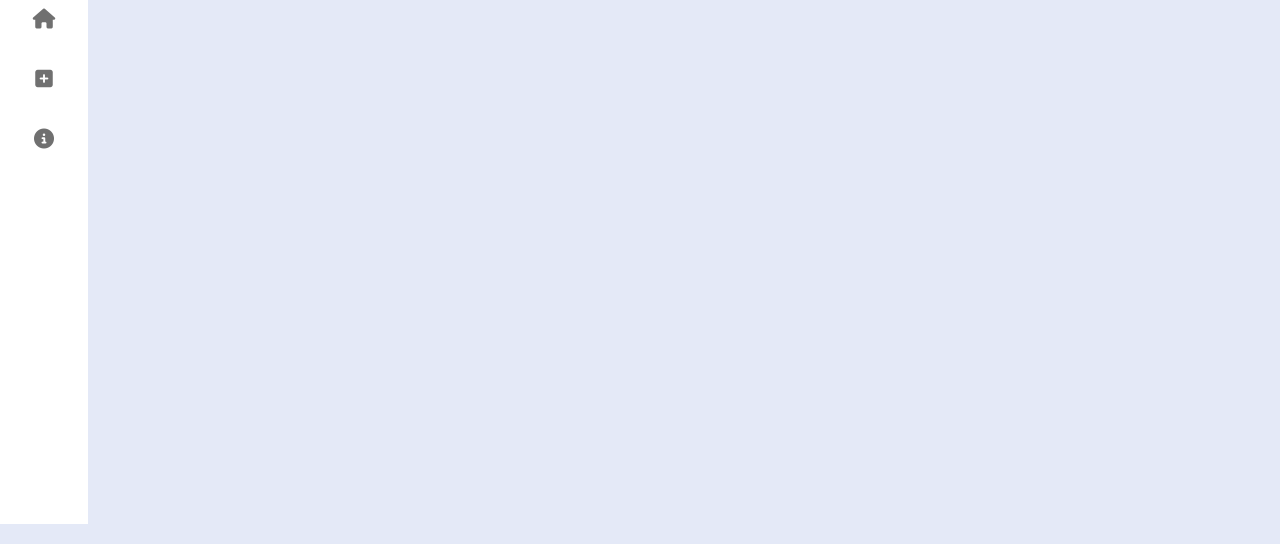
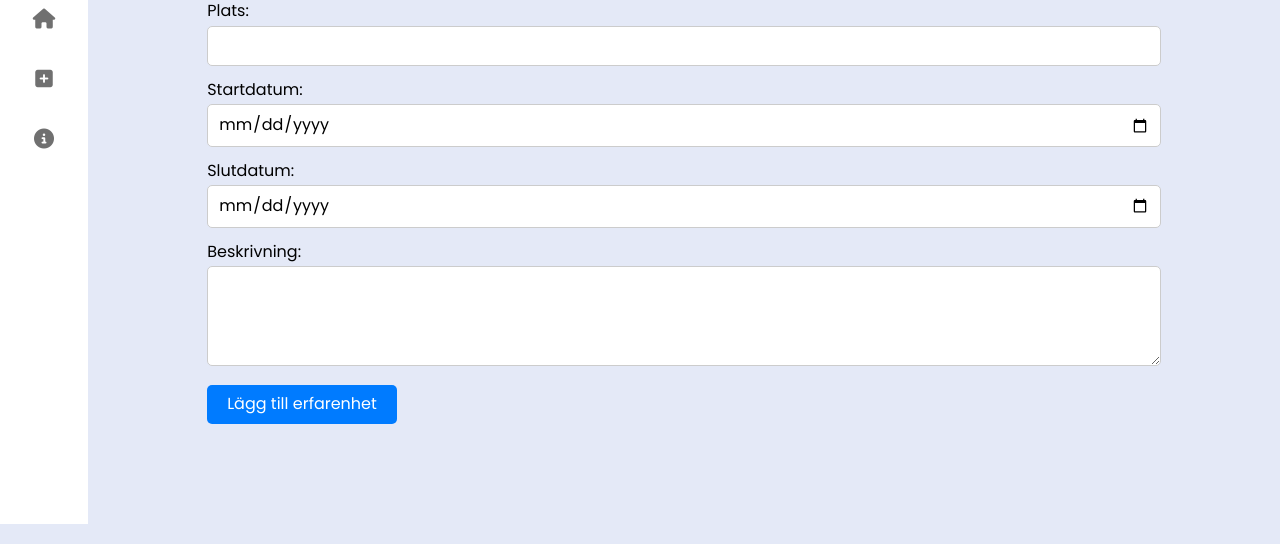
Before and after one commit to Zeydz/backend-moment2.2, a website built with Parcel: page add.html in a window 1280 px wide. Shown: the part 276-820 px from the top of the page. Built offline with nearby package versions, Linux system fonts and the light colour scheme; no server answers.

Commit message:
Lagt till formulär, styling och GET

```diff
--- a/add.html
+++ b/add.html
@@ -61,7 +61,30 @@
         </div>
     </nav>
     <section class="home">
+        <h1 class="text">Lägg till arbetserfarenhet</h1>
+        <div class="form-center">
+            <form id="add-experience-form">
+                <label for="companyname">Företagsnamn:</label>
+                <input type="text" id="companyname" name="companyname" required><br>
 
+                <label for="jobtitle">Jobbtitel:</label>
+                <input type="text" id="jobtitle" name="jobtitle" required><br>
+
+                <label for="location">Plats:</label>
+                <input type="text" id="location" name="location" required><br>
+
+                <label for="startdate">Startdatum:</label>
+                <input type="date" id="startdate" name="startdate" required><br>
+
+                <label for="enddate">Slutdatum:</label>
+                <input type="date" id="enddate" name="enddate" required><br>
+
+                <label for="description">Beskrivning:</label>
+                <textarea id="description" name="description" required></textarea><br>
+
+                <button type="submit">Lägg till erfarenhet</button>
+            </form>
+        </div>
     </section>
     <script src="src/js/design.js" type="module"></script>
     <script src="src/js/main.js" type="module"></script>
--- a/src/css/main.scss
+++ b/src/css/main.scss
@@ -11,3 +11,4 @@
 @use "layout/darkmode";
 
 @use "pages/index";
+@use "pages/add";
--- /dev/null
+++ b/src/css/pages/_add.scss
@@ -0,0 +1,40 @@
+.form-center {
+    margin: 0 auto;
+    width: 80%;
+    form {
+        margin-top: 20px;
+    }
+}
+
+label {
+    display: block;
+    margin-bottom: 5px;
+}
+
+input[type="text"],
+input[type="date"],
+textarea {
+    width: 100%;
+    padding: 10px;
+    margin-bottom: 15px;
+    border: 1px solid #ccc;
+    border-radius: 5px;
+}
+
+textarea {
+    height: 100px;
+}
+
+button {
+    background-color: #007bff;
+    color: #fff;
+    border: none;
+    padding: 10px 20px;
+    border-radius: 5px;
+    cursor: pointer;
+    transition: background-color 0.3s ease;
+}
+
+button:hover {
+    background-color: #0056b3;
+}
--- a/src/css/pages/_index.scss
+++ b/src/css/pages/_index.scss
@@ -14,6 +14,10 @@
     color: variables.$text-color;
     padding: 23px 40px;
   }
+}
+#work-experiences-list {
+  padding: 23px 40px;
+  list-style: none;
 }
 
 .sidebar.close ~ .home {
--- a/src/js/main.js
+++ b/src/js/main.js
@@ -0,0 +1,30 @@
+"use strict";
+
+/* Kör fetchWorkExperiences när sidan laddats in. */
+document.addEventListener('DOMContentLoaded', () => {
+    fetchWorkExperiences();
+});
+
+/* Hämtar all data från api/work-experiences */
+async function fetchWorkExperiences() {
+    try {
+        const response = await fetch ('https://backend-moment2.onrender.com/api/work-experiences');
+        const data = await response.json();
+
+        if (!response.ok) {
+            throw new Error(data.message) || 'Failed to fetch work experiences.'
+        }
+
+        const workExperiencesList = document.getElementById('work-experiences-list');
+        workExperiencesList.innerHTML = '';
+
+        data.forEach(workExperience => {
+            const listItem = document.createElement('li');
+            listItem.textContent = `${workExperience.companyname} - ${workExperience.jobtitle}`;
+            workExperiencesList.appendChild(listItem);
+        })
+
+    } catch (error) {
+        console.error('Error fetching work experiences: ' + error.message);
+    }
+}
```
Also changed, not shown: index.html (+2 -1 lines).
